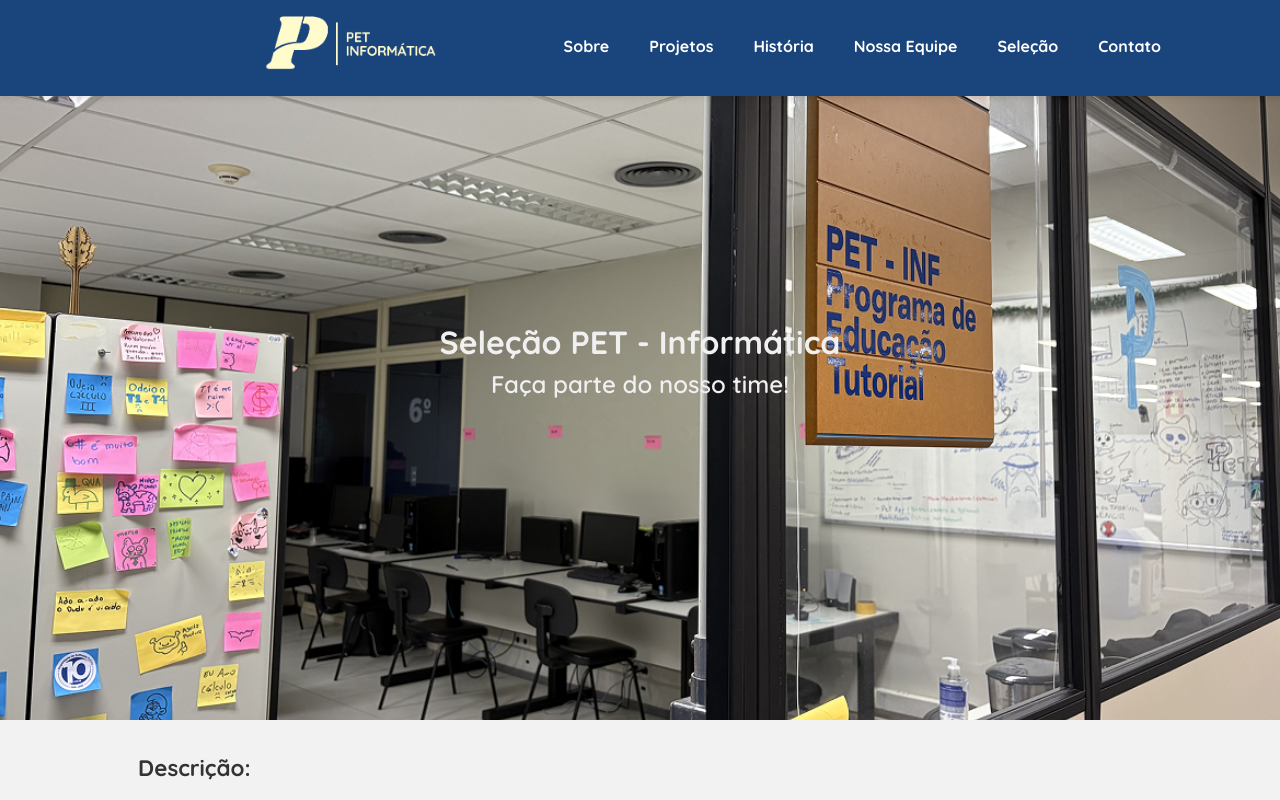
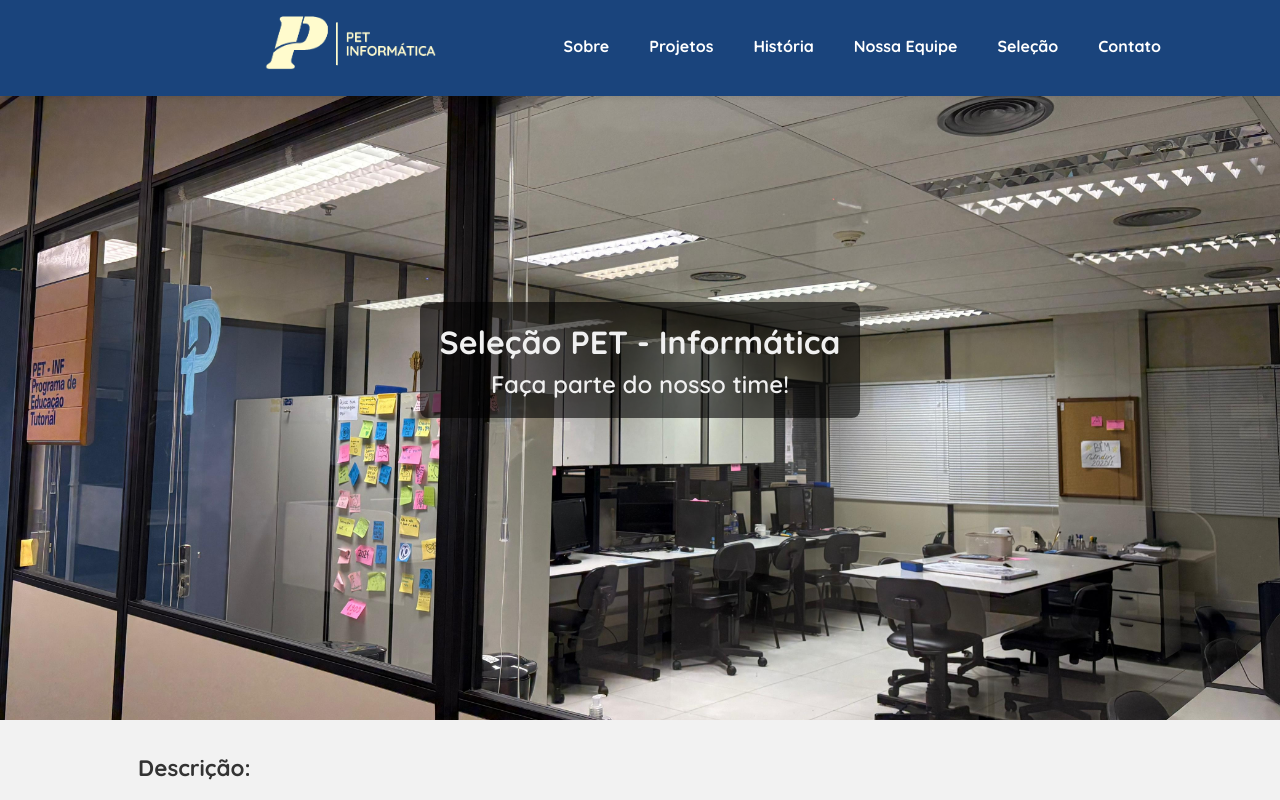
Before and after one commit to PET-Inf/pet-site, a SvelteKit app: page /selecao in a window 1280 px wide. Shown: the top 800 px of the page. Built offline with nearby package versions, Linux system fonts and the light colour scheme.

Commit message:
troca imagem da pagina de selecao

```diff
--- a/src/routes/selecao/+page.svelte
+++ b/src/routes/selecao/+page.svelte
@@ -37,6 +37,15 @@
     text-align: center;
     color: #F0F0F0;
     padding: 1rem;
+  }
+
+  .capa-overlay {
+    background: rgba(0, 0, 0, 0.6);
+    padding: 1rem 1.25rem;
+    border-radius: 8px;
+    display: inline-block;
+    max-width: calc(100% - 2rem);
+    box-sizing: border-box;
   }
 
   #capa h1 {
@@ -219,9 +228,11 @@
 <Navbar />
 
 <main>
-  <section id = "capa" style="background-image: url({base}/pet_sala_selecao.png)">
-    <h1>Seleção PET - Informática</h1>
-    <h2>Faça parte do nosso time!</h2>
+  <section id = "capa" style="background-image: url({base}/PET_sala.jpeg)">
+    <div class = "capa-overlay">
+      <h1>Seleção PET - Informática</h1>
+      <h2>Faça parte do nosso time!</h2>
+    </div>
   </section>
 
   <div class = "container">
```
Also changed, not shown: static/PET_sala.jpeg (added).
